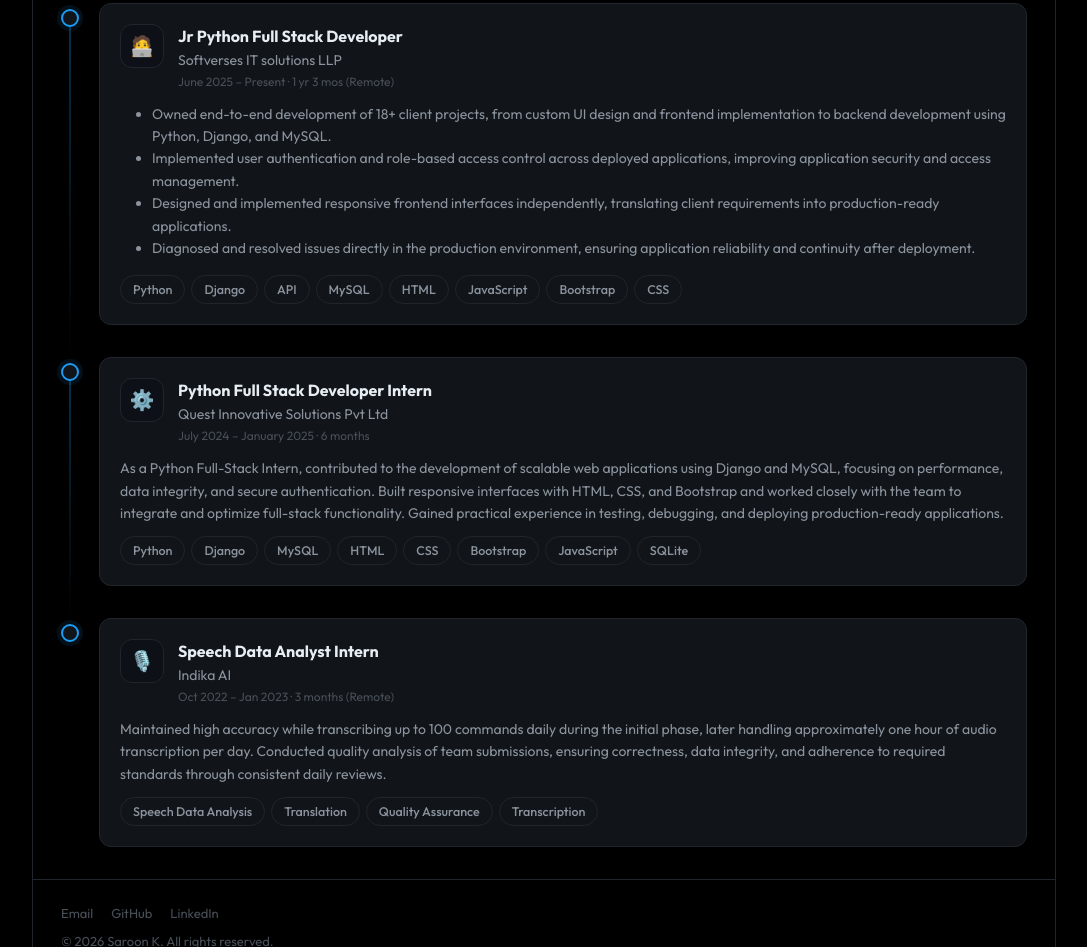
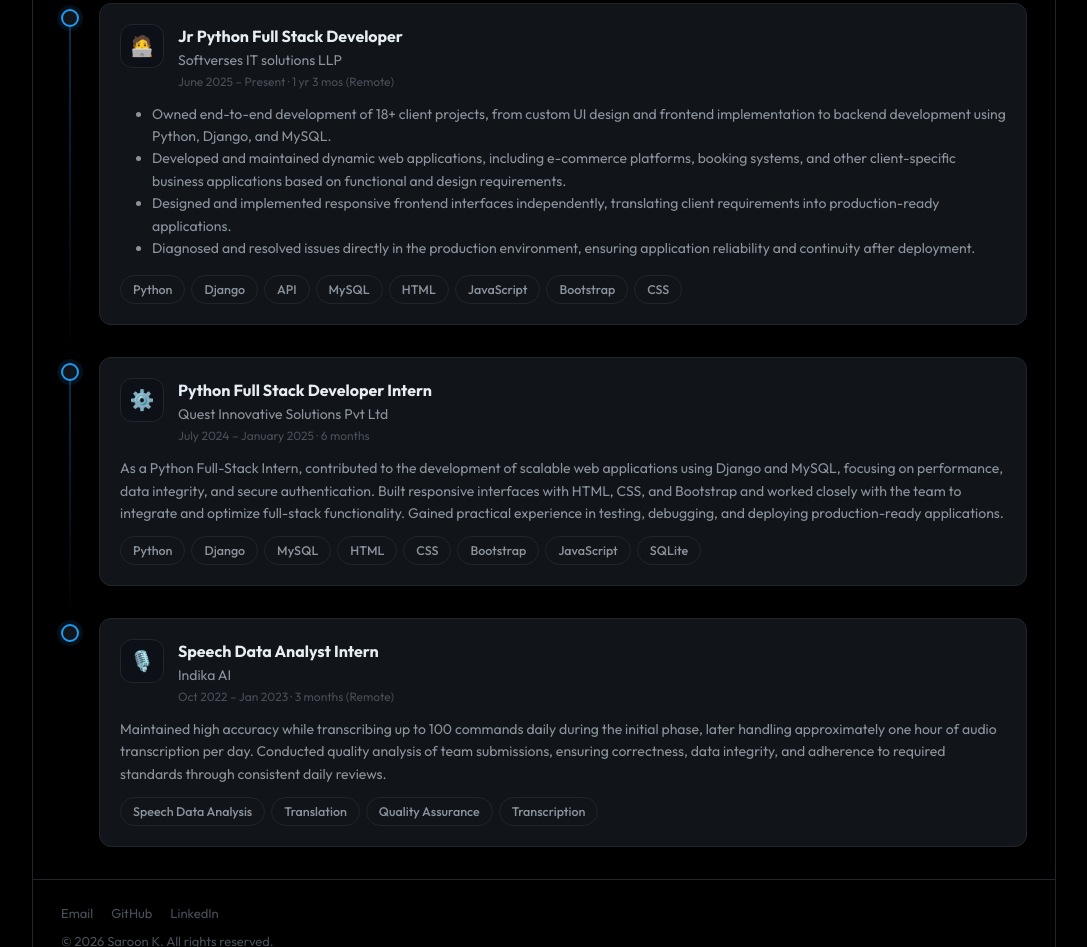
Before and after one commit to saroonk/Saroon, a plain HTML site: page index.html in a window 1280 px wide. Shown: the part 778-1725 px from the top of the page, without its empty margins (96-1183 px from the left). Drawn offline with nearby package versions, Linux system fonts and the light colour scheme.

Commit message:
minor code change on projects

```diff
--- a/index.html
+++ b/index.html
@@ -428,8 +428,7 @@ diagnosing and fixing production issues while maintaining a focus on clean, effi
     <li> Owned end-to-end development of 18+ client projects, from custom UI design and frontend implementation
 to backend development using Python, Django, and MySQL.</li>
 
-<li>Implemented user authentication and role-based access control across deployed applications, improving application
-security and access management.</li>
+<li>Developed and maintained dynamic web applications, including e-commerce platforms, booking systems, and other client-specific business applications based on functional and design requirements.</li>
 
 <li>Designed and implemented responsive frontend interfaces independently, translating client requirements into
 production-ready applications.</li>
--- a/style.css
+++ b/style.css
@@ -881,7 +881,7 @@ a.meta-item:hover svg {
   gap: 32px;
 }
 
-.skills-group {}
+
 
 .skills-group-title {
   display: flex;
```
